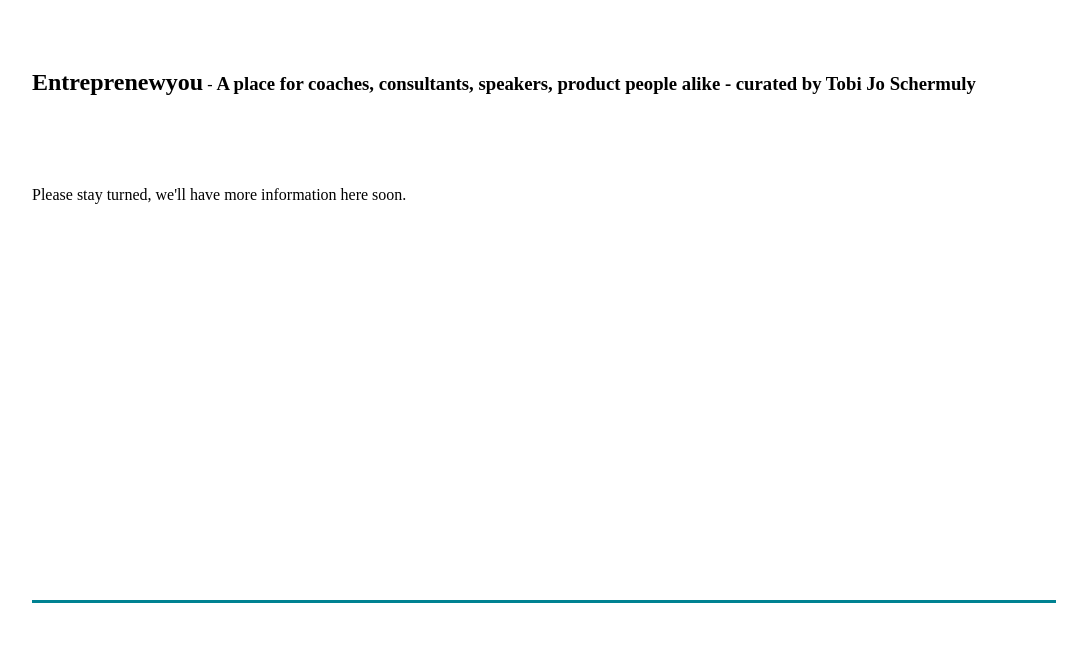
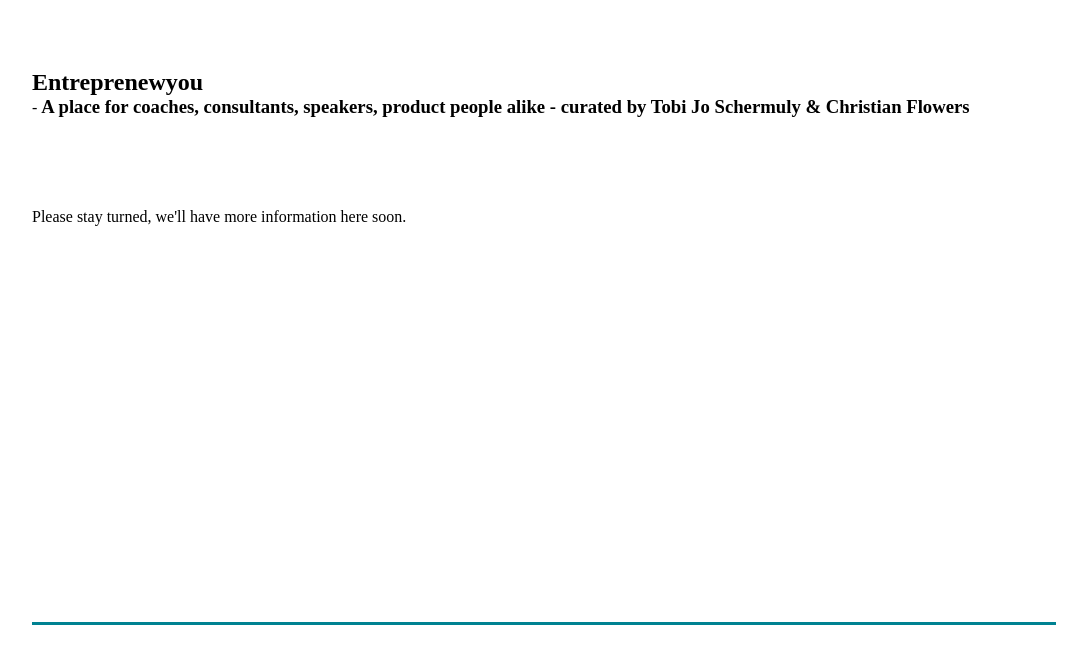
Before and after one commit to t0biasj0seph/t0biasj0seph, a Jekyll site: the page built from index.html, in a window 1280 px wide. Shown: the top 664 px of the page, without its empty margins (96-1183 px from the left). Built offline with Jekyll 4.4.1, drawn with Linux system fonts in a browser that asks for light colours; some web fonts are replaced.

Commit message:
last changes

```diff
--- a/index.html
+++ b/index.html
@@ -1,10 +1,11 @@
 ---
 layout: default
 title: Entreprenewyou
-subtitle: A place for coaches, consultants, speakers, product people alike - curated by Tobi Jo Schermuly
+subtitle: A place for coaches, consultants, speakers, product people alike - curated by Tobi Jo Schermuly & Christian Flowers
 ---
 <br><br><br>
-  <h2>{{ page.title }}</h2>  -  <h3>{{ page.subtitle }}</h3>
+  <h2>{{ page.title }}</h2>
+  <br>  -  <h3>{{ page.subtitle }}</h3>
 <br><br><br><br><br><br>
 Please stay turned, we'll have more information here soon.
 
```
